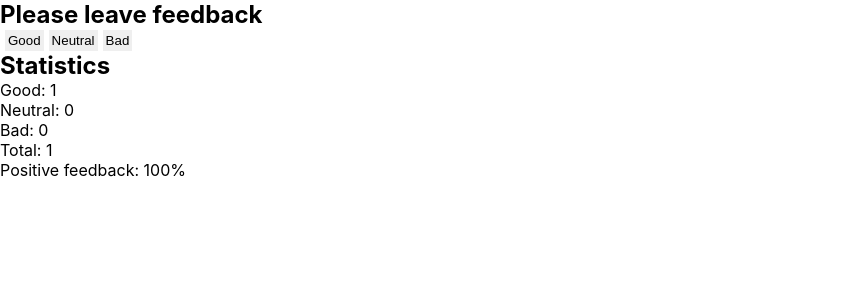
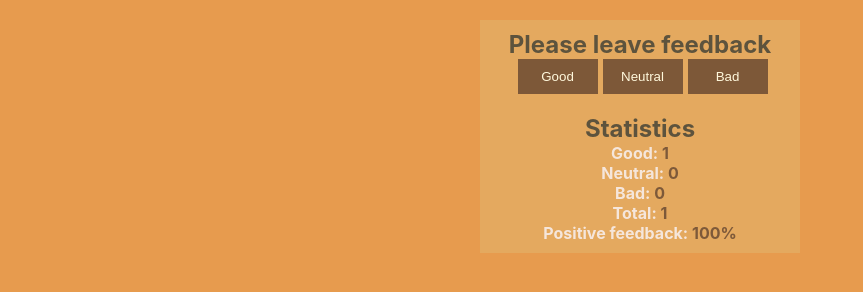
Before and after one commit to Shevchuk-Ren/goit-react-hw-02-feedback, a React app: page / in a window 1280 px wide. Both pictures are taken after a click on the button "Good". Shown: the whole page, without its empty margins (0-863 px from the left). Built offline with nearby package versions, Linux system fonts and the light colour scheme.

Commit message:
add emotion styled components

```diff
--- a/src/components/App/App.css
+++ /dev/null
@@ -1,38 +0,0 @@
-.App {
-  text-align: center;
-}
-
-.App-logo {
-  height: 40vmin;
-  pointer-events: none;
-}
-
-@media (prefers-reduced-motion: no-preference) {
-  .App-logo {
-    animation: App-logo-spin infinite 20s linear;
-  }
-}
-
-.App-header {
-  background-color: #282c34;
-  min-height: 100vh;
-  display: flex;
-  flex-direction: column;
-  align-items: center;
-  justify-content: center;
-  font-size: calc(10px + 2vmin);
-  color: white;
-}
-
-.App-link {
-  color: #61dafb;
-}
-
-@keyframes App-logo-spin {
-  from {
-    transform: rotate(0deg);
-  }
-  to {
-    transform: rotate(360deg);
-  }
-}
--- a/src/components/App/App.js
+++ b/src/components/App/App.js
@@ -1,8 +1,8 @@
 import React from 'react';
-import Section from '../Section/Section';
-import FeedBack from '../Feedback/Feedback';
-import Statistics from '../Statistics/Statistics';
-import './App.css';
+import Section from '../Section';
+import FeedBack from '../Feedback';
+import Statistics from '../Statistics';
+import { Container } from './App.styled';
 
 class App extends React.Component {
   state = {
@@ -44,8 +44,10 @@ class App extends React.Component {
   };
 
   render() {
+    const { good, neutral, bad } = this.state;
+
     return (
-      <div className="container">
+      <Container>
         <Section title="Please leave feedback">
           <FeedBack
             good={this.changeGoodFeedBack}
@@ -56,15 +58,15 @@ class App extends React.Component {
 
         <Section title="Statistics">
           <Statistics
-            good={this.state.good}
-            neutral={this.state.neutral}
-            bad={this.state.bad}
+            good={good}
+            neutral={neutral}
+            bad={bad}
             total={this.countTotalFeedback()}
             positivePercentage={this.countPositiveFeedbackPercentage()}
             onLeaveFeedback="No feedback given"
           />
         </Section>
-      </div>
+      </Container>
     );
   }
 }
--- /dev/null
+++ b/src/components/App/App.styled.jsx
@@ -0,0 +1,6 @@
+import styled from '@emotion/styled';
+
+
+export const Container = styled.div`
+padding: 20px;
+`;
--- a/src/components/Feedback/Feedback.jsx
+++ b/src/components/Feedback/Feedback.jsx
@@ -1,12 +1,19 @@
 import React from 'react';
+import { Button } from './Feedback.styled'
+import PropTypes  from 'prop-types';
 
 
 const FeedBack = ({good, neutral, bad }) => (
     <div className="buttons__set">
-        <button type="button" className="button" onClick={good}>Good</button>
-        <button type="button" className="button" onClick={neutral}>Neutral</button>
-        <button type="button" className="button" onClick={bad}>Bad</button>
+        <Button type="button"  onClick={good}>Good</Button>
+        <Button type="button"  onClick={neutral}>Neutral</Button>
+        <Button type="button"  onClick={bad}>Bad</Button>
     </div>
 
 );
+FeedBack.propTypes = {
+    good: PropTypes.func.isRequired,
+    neutral: PropTypes.func.isRequired,
+    bad:  PropTypes.func.isRequired
+};
 export default FeedBack;
--- /dev/null
+++ b/src/components/Feedback/Feedback.styled.jsx
@@ -0,0 +1,9 @@
+import styled from '@emotion/styled';
+
+export const Button = styled.button`
+  padding: 10px;
+  margin-left: 5px;
+  width: 80px;
+  color: cornsilk;
+  background-color: rgba(49, 29, 29, 0.571);
+`;
--- /dev/null
+++ b/src/components/Feedback/index.js
@@ -0,0 +1 @@
+export { default } from './Feedback';
--- a/src/components/Section/Section.jsx
+++ b/src/components/Section/Section.jsx
@@ -1,9 +1,16 @@
 import React from 'react';
+import PropTypes from 'prop-types';
+import { SectionWrapper, Name } from './Section.styled';
 
 const Section = ({title, children}) => (
-    <section>
-        <h2>{ title}</h2>
+    <SectionWrapper>
+      {title && <Name>{ title}</Name>}
       {children}
-    </section>
+    </SectionWrapper>
 )
+
+Section.propTypes = {
+  title: PropTypes.string,
+
+};
 export default Section;
--- /dev/null
+++ b/src/components/Section/Section.styled.jsx
@@ -0,0 +1,16 @@
+import styled from '@emotion/styled';
+
+
+
+export const SectionWrapper = styled.section`
+  width: 300px;
+  padding: 10px;
+  text-align: center;
+  background-color: rgba(220, 194, 127, 0.347);
+  margin-left: auto;
+  margin-right: auto;
+`;
+
+export const Name = styled.h2`
+color: rgba(64, 64, 53, 0.823);
+`;
--- /dev/null
+++ b/src/components/Section/index.js
@@ -0,0 +1 @@
+export { default } from './Section';
--- a/src/components/Statistics/Statistics.jsx
+++ b/src/components/Statistics/Statistics.jsx
@@ -1,20 +1,41 @@
 import React from 'react';
+import PropTypes from 'prop-types';
+import { Decoration, Point, Notification } from './Statistics.styled';
+
+
 
 
 const Statistics = ({ good, neutral, bad, total, positivePercentage, onLeaveFeedback}) => (
     <div className="statistics__set">
         {good === 0 && neutral === 0 && bad === 0 ?
-            <p>{onLeaveFeedback}</p>
+            <Notification>{onLeaveFeedback}</Notification>
             :
             <div >
-                <p>Good: {good}</p>
-                <p>Neutral: { neutral} </p>
-                <p>Bad: {bad}</p>
-                 <p>Total: {total}</p>
-                <p>Positive feedback: {positivePercentage}%</p>
+                <Point>Good: <Decoration>{good}</Decoration></Point>
+                <Point>Neutral: <Decoration>{ neutral}</Decoration></Point>
+                <Point>Bad: <Decoration>{bad}</Decoration> </Point>
+                 <Point>Total: <Decoration>{total}</Decoration> </Point>
+                <Point>Positive feedback: <Decoration>{positivePercentage}%</Decoration></Point>
             </div>
         }
     </div>
 
 );
+
+Statistics.defaultProps = {
+    good: 0,
+    neutral: 0,
+    bad: 0,
+    total: 0,
+    positivePercentage: 0,
+};
+
+Statistics.propTypes = {
+    good: PropTypes.number.isRequired,
+    neutral: PropTypes.number.isRequired,
+    bad: PropTypes.number.isRequired,
+    total: PropTypes.number.isRequired,
+    positivePercentage: PropTypes.number.isRequired ,
+
+};
 export default Statistics;
--- /dev/null
+++ b/src/components/Statistics/Statistics.styled.jsx
@@ -0,0 +1,14 @@
+import styled from '@emotion/styled';
+
+
+export const Point = styled.p`
+  color: rgba(248, 240, 240, 0.857);
+  font-weight: bold;
+`;
+export const Decoration = styled.span`
+color: rgba(49, 29, 29, 0.571);
+`;
+export const Notification = styled.p`
+color: rgba(49, 29, 29, 0.714);
+  font-weight: bold;
+`;
--- /dev/null
+++ b/src/components/Statistics/index.js
@@ -0,0 +1 @@
+export { default } from './Statistics';
--- a/src/index.css
+++ b/src/index.css
@@ -37,13 +37,10 @@ body {
     sans-serif;
   -webkit-font-smoothing: antialiased;
   -moz-osx-font-smoothing: grayscale;
+  background-color: rgb(231, 155, 78);
 }
 
 code {
   font-family: source-code-pro, Menlo, Monaco, Consolas, 'Courier New',
     monospace;
 }
-.button {
-  padding: 3px;
-  margin-left: 5px;
-}
--- a/src/index.js
+++ b/src/index.js
@@ -9,7 +9,3 @@ ReactDOM.render(
   </React.StrictMode>,
   document.getElementById('root'),
 );
-
-// If you want to start measuring performance in your app, pass a function
-// to log results (for example: reportWebVitals(console.log))
-// or send to an analytics endpoint. Learn more: https://bit.ly/CRA-vitals
```
Also changed, not shown: package.json (+8 -3 lines), 3 other files.
